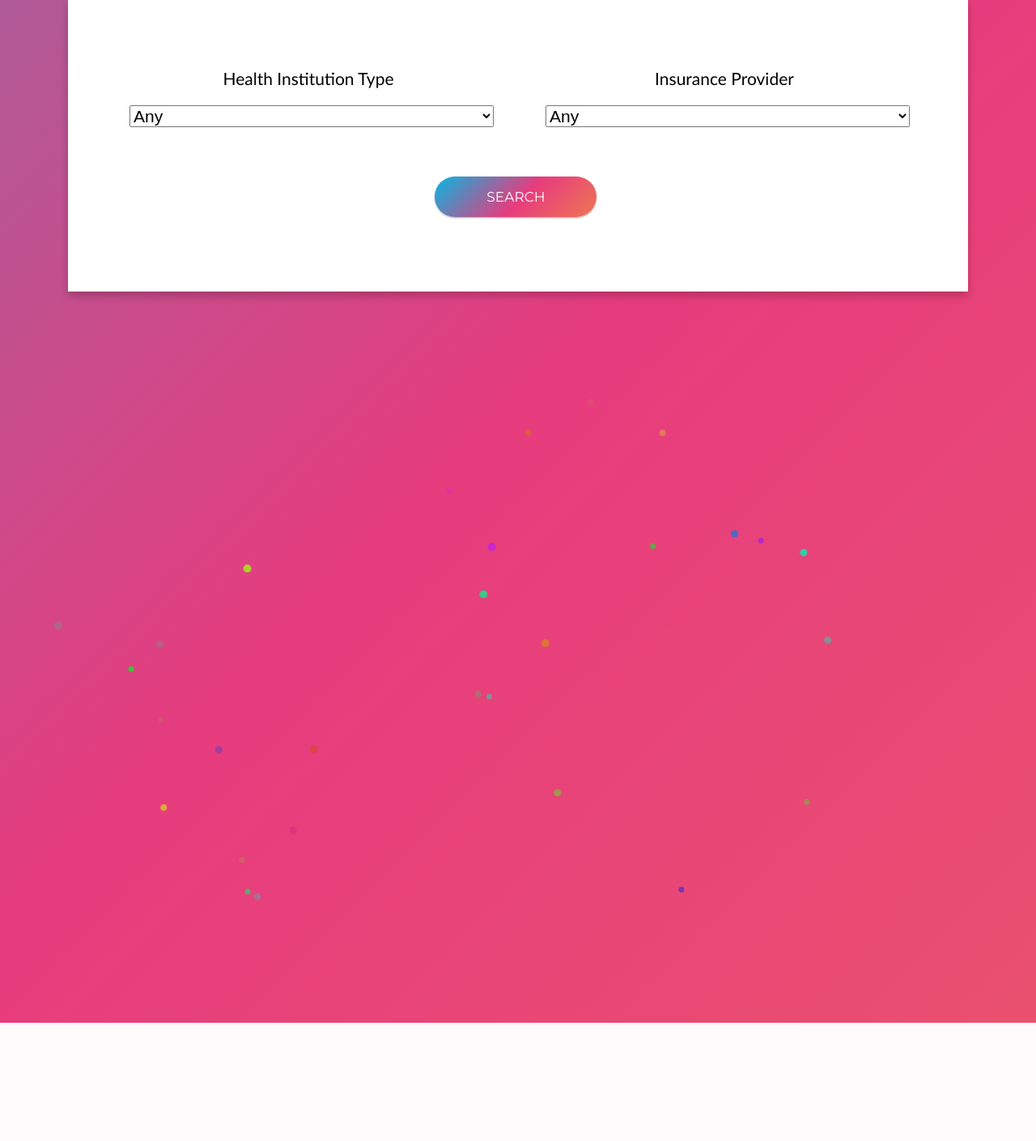
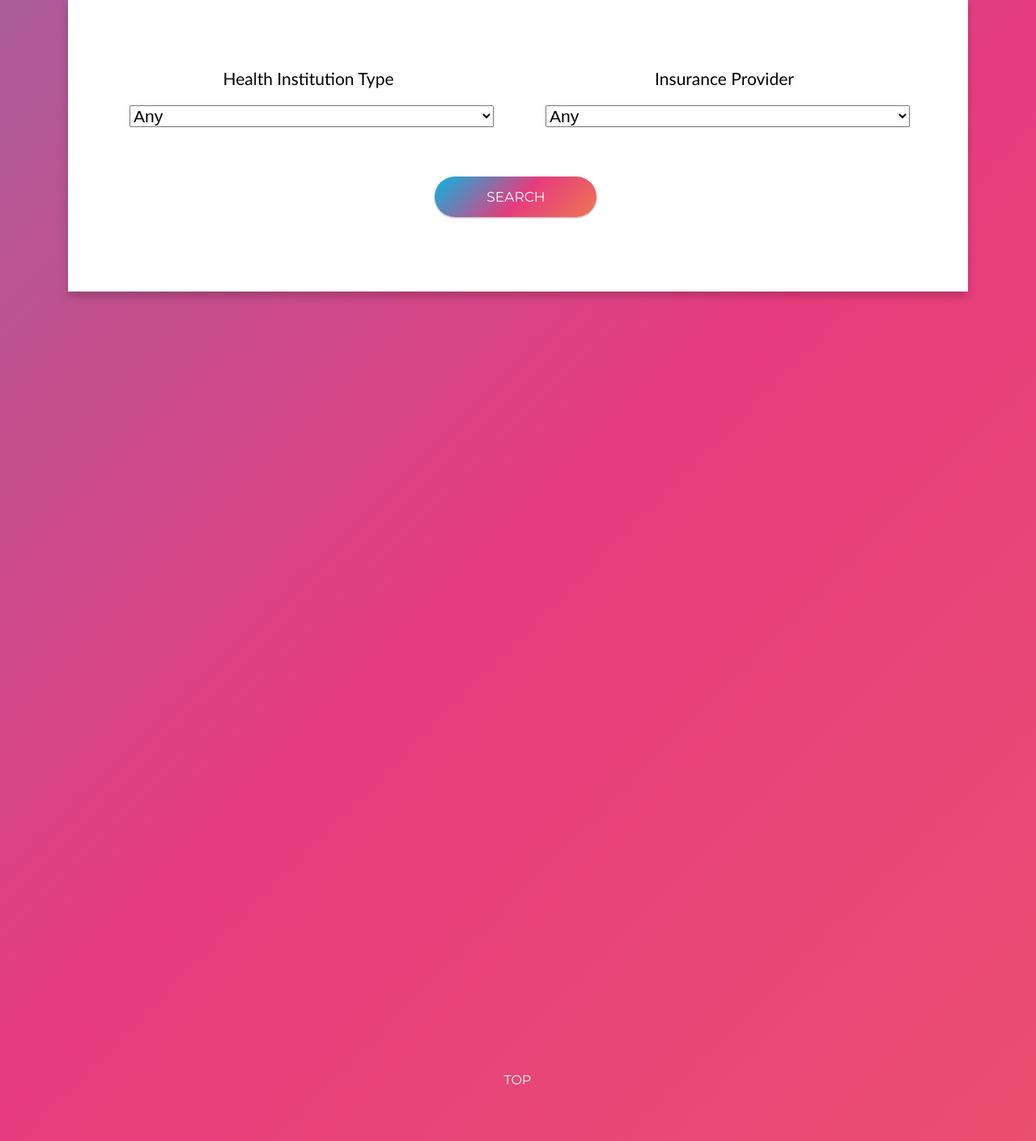
Before and after one commit to jamesjd210/medview, a Flask app: page / in a window 1280 px wide. Shown: the part 519-1928 px from the top of the page at 81% size. Before the commit the page ends 1782 px from the top, so only its background shows below. Run offline with Flask 2, Linux system fonts and the light colour scheme; parts of the project's set-up code (start-up, migrations or seed data) failed here and were passed over; some libraries are stand-ins or nearby versions.

Commit message:
Adjusted home page, fixed map initial coords, started input retrieve, more routing fixes.

```diff
--- a/src/routes.py
+++ b/src/routes.py
@@ -12,8 +12,8 @@ def home_page():
 @app.route('/about_page', methods=['GET'])
 def about_page():
     return render_template('about_us.html')
-@app.route('query?name_insurer=<name_insurer>&type_institution=<type_institution>', method=['GET'])
+@app.route('/query?name_insurer=<name_insurer>&type_institution=<type_institution>', methods=['GET'])
 def get_user_params(name_insurer=None, type_institution=None):
     if name_insurer is None or type_institution is None:
         return
-    return [];
+    return []
--- a/static/css/styles_homepage.css
+++ b/static/css/styles_homepage.css
@@ -1,9 +1,10 @@
 #map {
-    width: 100vw;
+    width: 91%;
     height: 800px;
-    margin: 0;
-    padding: 0;
+    margin-left: 4.5%;
+    margin-bottom: 45px;
     z-index: 1;
+
 }
 body {
     font-family: 'Trebuchet MS', 'Lucida Sans Unicode', 'Lucida Grande', 'Lucida Sans', Arial, sans-serif, Helvetica, sans-serif;
@@ -15,6 +16,11 @@ body {
 
 .under {
     z-index: -1;
+}
+
+.center-div {
+  margin-left: auto;
+  margin-right: auto;
 }
 
   .btn {
@@ -115,6 +121,17 @@ body {
     width: 33.3%;
     margin-bottom: 16px;
     padding: 50px 0px;
+    margin-left: auto;
+    margin-right: auto;
+    display: block;
+
+  }
+
+  .columnBot {
+    float: left;
+    width: 33.3%;
+    margin-bottom: 50px;
+    padding: 0px 0px;
     margin-left: auto;
     margin-right: auto;
     display: block;
--- a/templates/home_page.html
+++ b/templates/home_page.html
@@ -95,7 +95,7 @@
                         <div class="slotTransparentLeft">
                             <div data-dropup-auto="false" class="container">
                                 <p style="font-size: 21px">Health Institution Type</p>
-                                <select style="font-size: 21px; width: 450px" name= health_institutions method="GET" action="/">
+                                <select id="institutionSelect" style="font-size: 21px; width: 450px" name= health_institutions method="GET" action="/">
                                     {% for institution in health_institutions %}
                                     {% if 'Any' == institution %}
                                     <option value= "{{health_institutions}}" SELECTED>{{institution}}</option>
@@ -112,7 +112,7 @@
                         <div class="slotTransparentRight">
                             <div data-dropup-auto="false" class="container">
                                 <p style="font-size: 21px">Insurance Provider</p>
-                                <select style="font-size: 21px; width: 450px" name= insurance_providers method="GET" action="/">
+                                <select id="insuranceSelect" style="font-size: 21px; width: 450px" name= insurance_providers method="GET" action="/">
                                     {% for provider in insurance_providers %}
                                     {% if 'Any' == provider %}
                                     <option value= "{{insurance_providers}}" SELECTED>{{provider}}</option>
@@ -163,41 +163,32 @@
     <br>
     <!-- Map --->
 
-    <div id="map">
-        <div class="under">
-            <div class="particle under"></div>
-            <div class="particle under"></div>
-            <div class="particle under"></div>
-            <div class="particle under"></div>
-            <div class="particle under"></div>
-            <div class="particle under"></div>
-            <div class="particle under"></div>
-            <div class="particle under"></div>
-            <div class="particle under"></div>
-            <div class="particle under"></div>
-            <div class="particle under"></div>
-            <div class="particle under"></div>
-            <div class="particle under"></div>
-            <div class="particle under"></div>
-            <div class="particle under"></div>
-            <div class="particle under"></div>
-            <div class="particle under"></div>
-            <div class="particle under"></div>
-            <div class="particle under"></div>
-            <div class="particle under"></div>
-            <div class="particle under"></div>
-            <div class="particle under"></div>
-            <div class="particle under"></div>
-            <div class="particle under"></div>
-            <div class="particle under"></div>
-            <div class="particle under"></div>
-            <div class="particle under"></div>
-            <div class="particle under"></div>
-            <div class="particle under"></div>
-            <div class="particle under"></div>
+
+    <div id="center-div">
+        <div id="map">
+
+
         </div>
+    </div>
 
+    <div class="button-section fade-in2">
+        <div class="row">
+
+            <div class="columnBot fade-in5">
+            </div>
+
+            <div class="columnBot fade-in5">
+                <a href=#top><button style="font-family: 'Montserrat'" class="btn about">Top</button></a>
+            </div>
+
+            <div class="columnBot fade-in5">
+            </div>
+
+        </div>
     </div>
+
+
+
 
 
 
```
Also changed, not shown: js/index.ts (+8 -0 lines), js/map.ts (+4 -3 lines).
